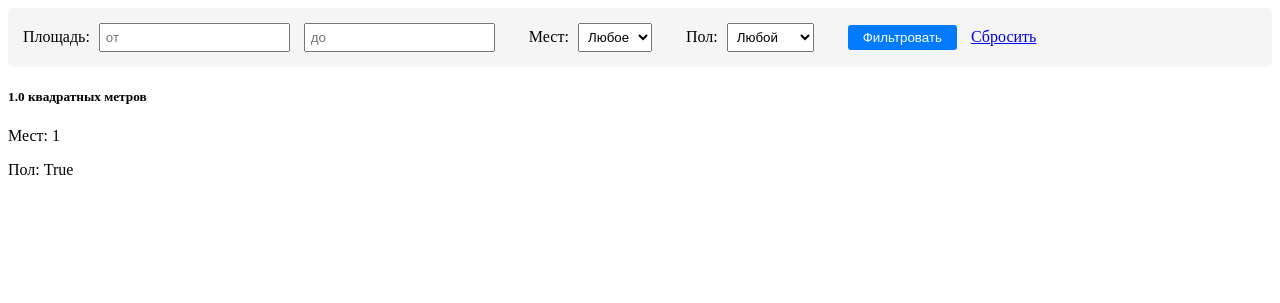
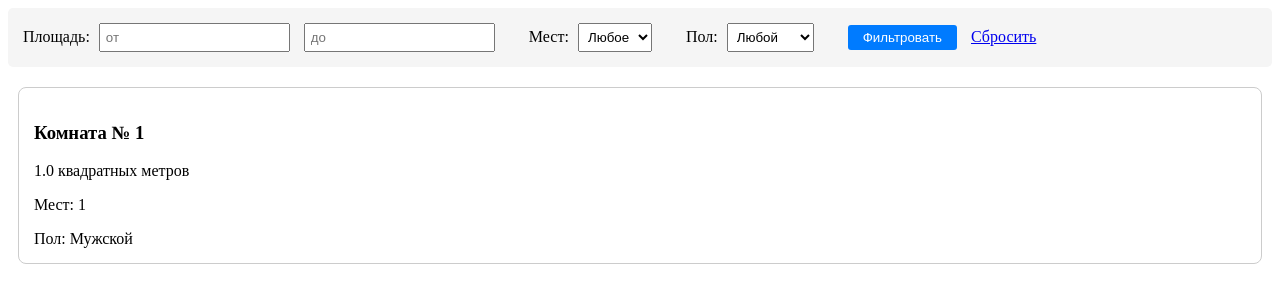
Before and after one commit to Xaimelix/AllForStudents_continue, a Flask app: page /filtersbutthisrooms in a window 1280 px wide. Shown: the top 303 px of the page. Run offline with Flask 3, Linux system fonts and the light colour scheme; tables that the repository leaves empty hold one stand-in row (values such as "Sample post").

Commit message:
created room_buttons

```diff
--- a/PROJECT/templates/test_rooms.html
+++ b/PROJECT/templates/test_rooms.html
@@ -32,6 +32,12 @@
         button:hover {
             background: #0056b3;
         }
+    .room-button:hover .h-100 {
+        background-color: #f8f9fa;
+        transform: translateY(-2px);
+        box-shadow: 0 4px 8px rgba(0,0,0,0.1);
+        cursor: pointer;
+    }
     </style>
 </head>
 <body>
@@ -78,15 +84,26 @@
     </form>
 
     {% for room in rooms %}
-    <div class="col d-flex">
-        <div class="h-100 w-100">
-            <div class="text-center">
-                <h5>{{ room.square }} квадратных метров</h5>
-                <p>Мест: {{ room.max_cnt_student }}</p>
-                <div>Пол: {{ room.sex }}</div>
+    <a href="/book_room/{{ room.id }}" class="room-button" style="text-decoration: none; color: inherit;">
+        <div class="col d-flex">
+            <div class="h-100 w-100" style="border: 1px solid #ccc; border-radius: 8px; padding: 15px; margin: 10px; transition: all 0.3s ease;">
+                <div class="text-center">
+                    <h3>Комната № {{ room.id }}</h3>
+                    <p>{{ room.square }} квадратных метров</p>
+                    <p>Мест: {{ room.max_cnt_student }}</p>
+                    <div>Пол:
+                        {% if room.sex == 1 %}
+                            Мужской
+                        {% elif room.sex == 0 %}
+                            Женский
+                        {% else %}
+                            Не указан
+                        {% endif %}
+                    </div>
+                </div>
             </div>
         </div>
-    </div>
-    {% endfor %}
+    </a>
+{% endfor %}
 </body>
 </html>
```
